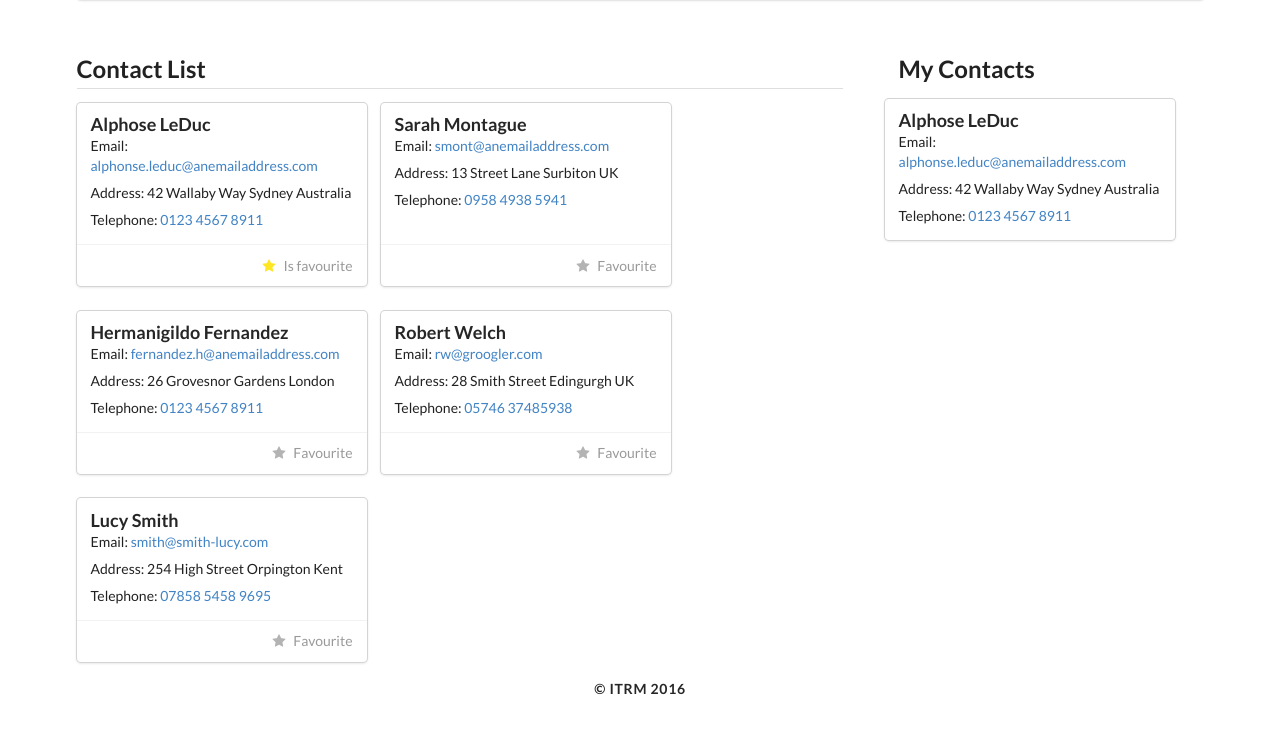
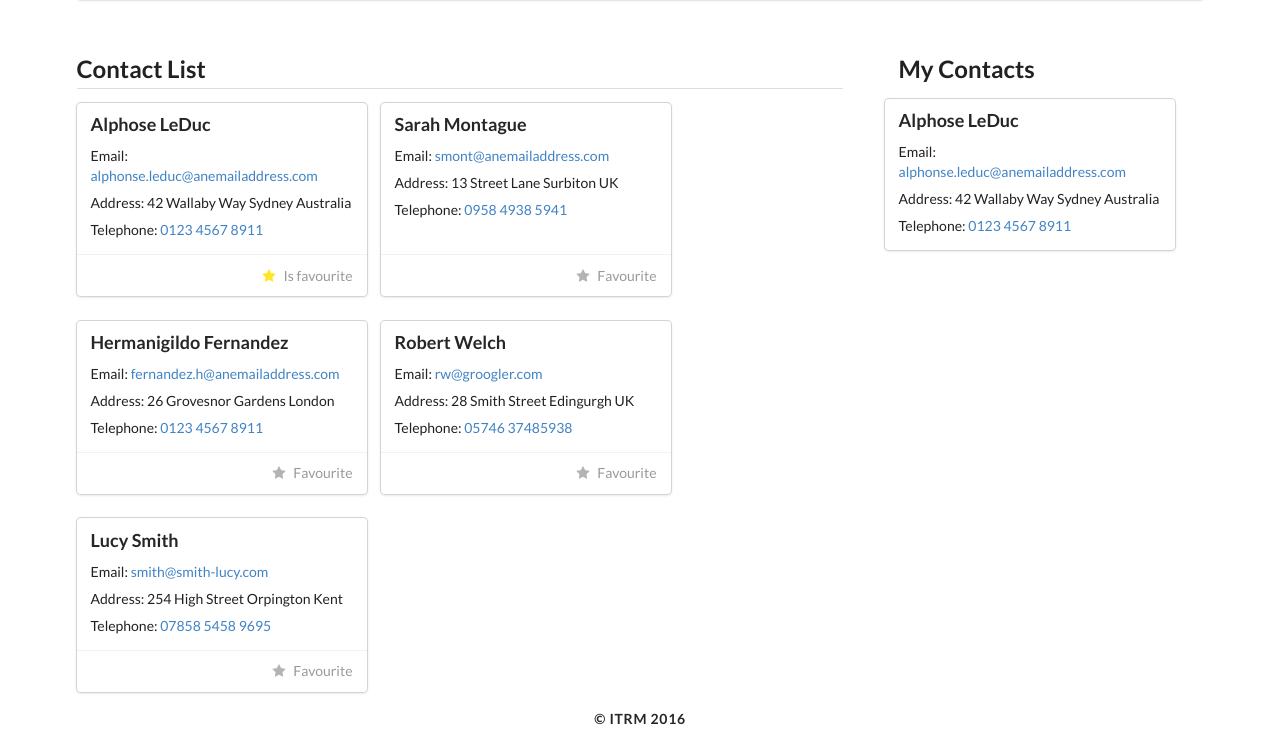
Before and after one commit to FluffyMatt/contact, a PHP site: page / in a window 1280 px wide. Shown: the part 66-800 px from the top of the page. Run offline with PHP 8.4, Linux system fonts and the light colour scheme; data that the repository does not hold is empty; style sheets or scripts are compiled from the project's sources.

Commit message:
Style adjustments

```diff
--- a/public/resources/css/styles.css
+++ b/public/resources/css/styles.css
@@ -1,3 +1,5 @@
 .ui.dividing.header, .ui.grid { margin-top: 20px; }
+.edit.icon { cursor: pointer; }
 .contact-fav { display: none; }
 footer { margin-top: 20px;}
+.card .content .header { margin-bottom: 10px; }
```
